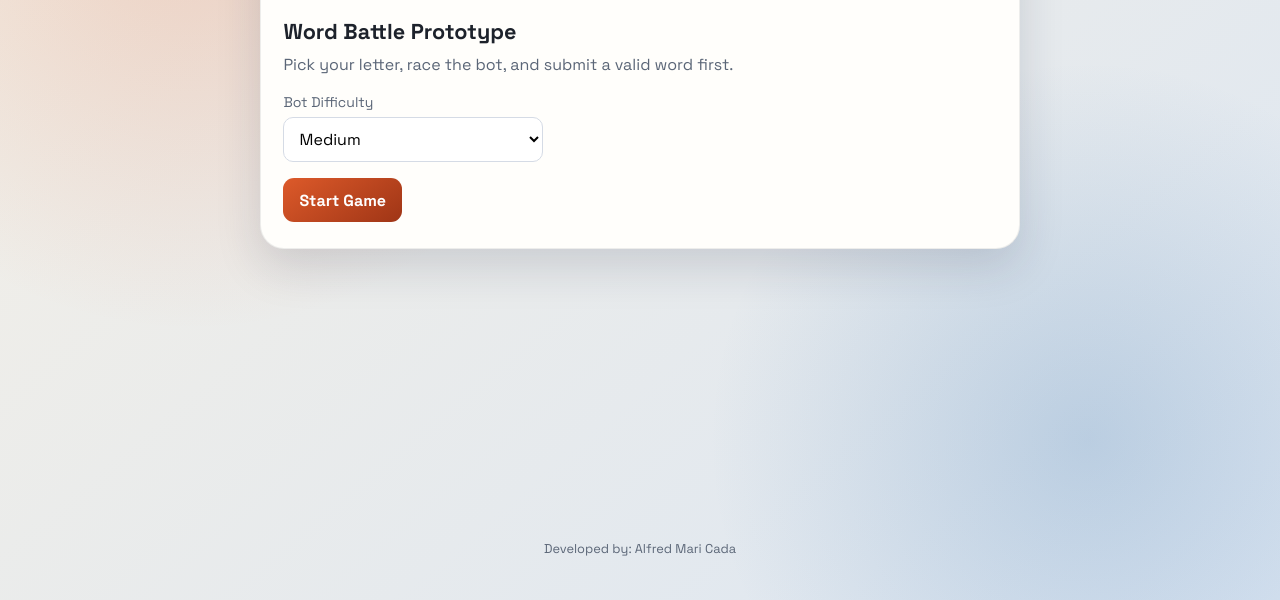
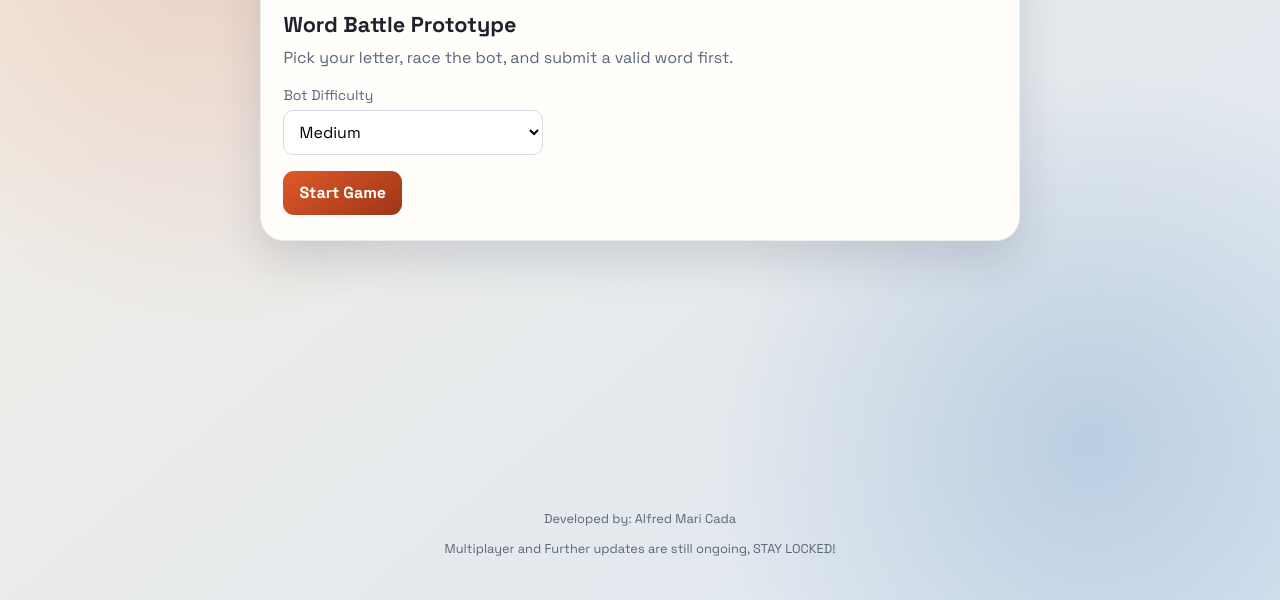
Before and after one commit to Caaads/LETTERLOCK, a plain HTML site: page index.html in a window 1280 px wide. Shown: the part 200-800 px from the top of the page. Drawn offline with Linux system fonts and the light colour scheme.

Commit message:
footer update

```diff
--- a/index.html
+++ b/index.html
@@ -131,6 +131,7 @@
       </section>
       <footer class="footer">
         <p class="footer-text">Developed by: Alfred Mari Cada</p>
+        <p class="footer-text">Multiplayer and Further updates are still ongoing, STAY LOCKED!</p>
       </footer>
     </main>
 
```
